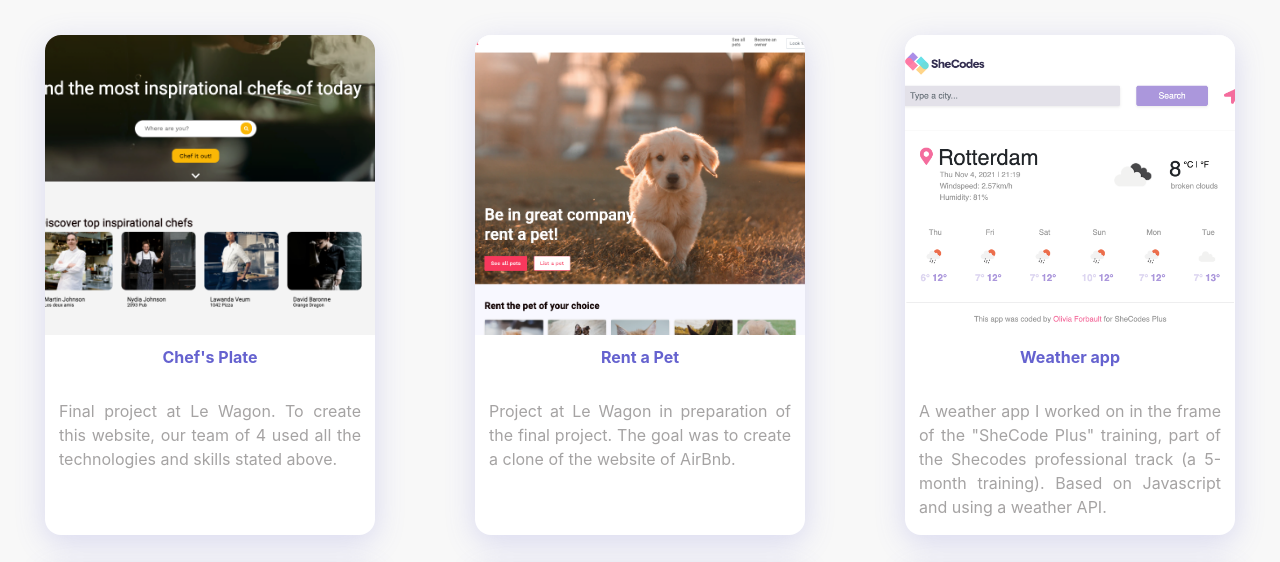
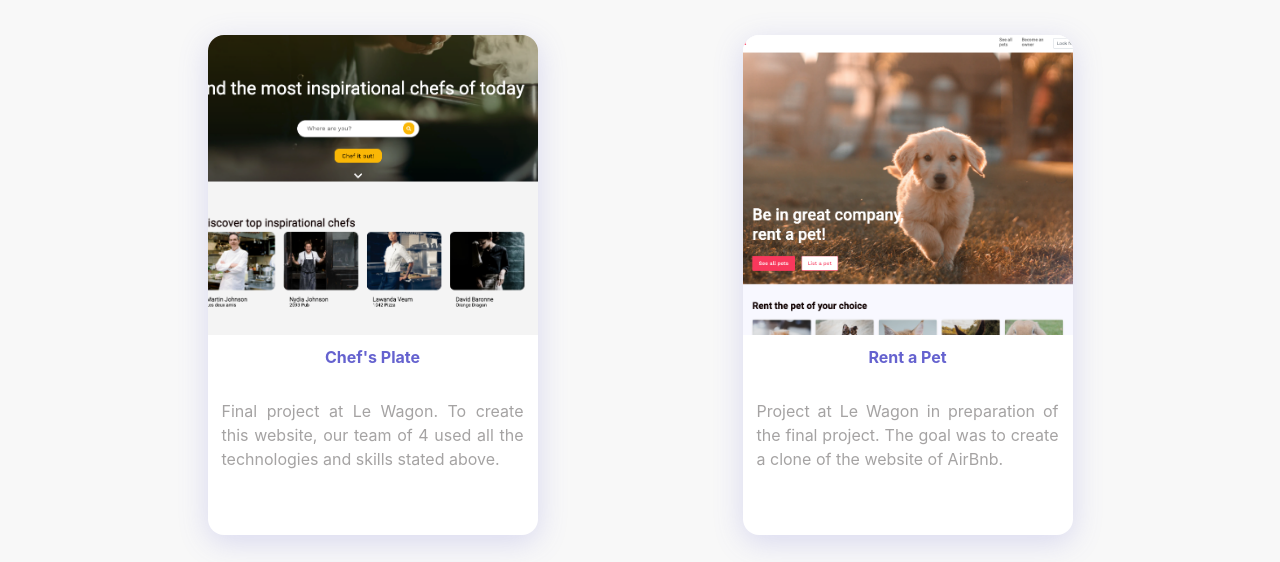
Before and after one commit to OliviaFB/Presentation-page, a plain HTML site: page projects.html in a window 1280 px wide. Shown: the part 177-739 px from the top of the page. Drawn offline with nearby package versions, Linux system fonts and the light colour scheme; grey boxes are pictures that could not be loaded.

Commit message:
on project page changed cards grid into display flex

```diff
--- a/css/components/project-card.css
+++ b/css/components/project-card.css
@@ -1,21 +1,9 @@
-@media screen and (min-width: 992px) {
-  .project-cards {
-    display: grid;
-    grid-template-columns: 1fr 1fr 1fr;
-    grid-gap: 10px;
-  }
-}
-
-@media screen and (max-width: 992px) {
-  .project-cards {
-    display: grid;
-    grid-template-columns: 1fr;
-    grid-gap: 50px;
-  }
-}
-
-.project-cards {
-  margin-bottom: 100px;
+.container-cards {
+  margin: 0 130px 100px 130px;
+  display: flex;
+  flex-wrap: wrap;
+  justify-content: center;
+  gap: 50px;
 }
 
 .project-card {
--- a/projects.html
+++ b/projects.html
@@ -33,7 +33,7 @@
         <div>
         <h1 class="center" style="margin-top: 58px; margin-bottom: 38px">My project contributions</h1>
 
-          <div class="project-cards">
+          <div class="container-cards">
             <div class="project-card">
               <div>
                 <a href="http://www.chefsplate.live/" target="_blank"><img src="images/chefsplate-hp.png" alt="Avatar chefplate" style="width:100%"></a>
```
